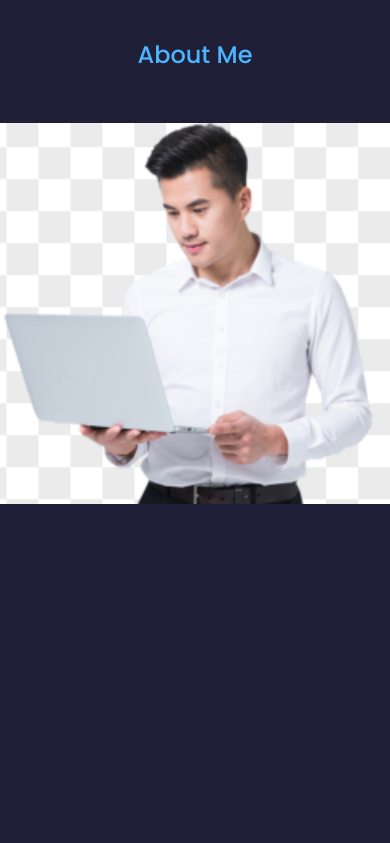
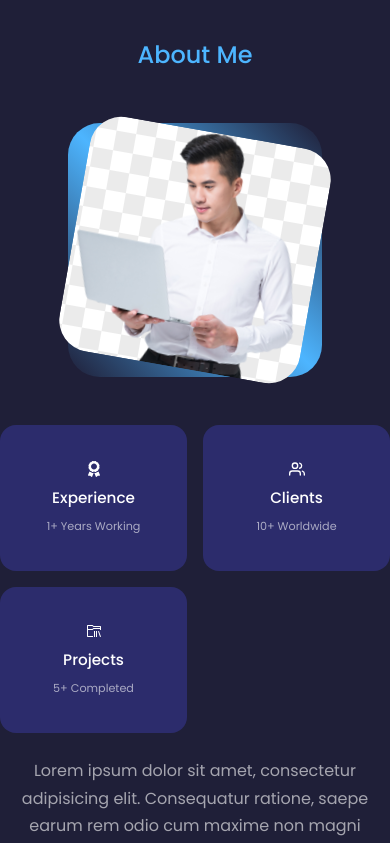
Before and after one commit to prateeksahu-me/React-Portfolio-Website-1, a React (Create React App) app: page / in a window 390 px wide. Shown: the part 960-1803 px from the top of the page. Built offline with nearby package versions, Linux system fonts and the light colour scheme.

Commit message:
added about me section

```diff
--- a/src/components/about/About.jsx
+++ b/src/components/about/About.jsx
@@ -1,6 +1,9 @@
 import React from 'react'
 import './about.css'
 import ME from '../../assets/me-about.png'
+import {FaAward} from 'react-icons/fa'
+import {FiUsers} from 'react-icons/fi'
+import {VscFolderLibrary} from 'react-icons/vsc'
 
 const About = () => {
   return (
@@ -8,11 +11,36 @@
       <h5>Get To Know</h5>
       <h2>About Me</h2>
       <div className="container about__container">
-        <div className="aboutme">
+        <div className="about__me">
           <div className="about__me-image">
-            <img src={ME} alt="" />
+            <img src={ME} alt="About Image" />
           </div>
         </div>
+
+        <div className="about__content">
+          <div className="about__cards">
+            <article className='about__card'>
+                <FaAward className='about_icon'/>
+                <h5>Experience</h5>
+                <small>1+ Years Working</small>
+            </article>
+            <article className='about__card'>
+                <FiUsers className='about_icon'/>
+                <h5>Clients</h5>
+                <small>10+ Worldwide</small>
+            </article>
+            <article className='about__card'>
+                <VscFolderLibrary className='about_icon'/>
+                <h5>Projects</h5>
+                <small>5+ Completed</small>
+            </article>
+          </div>
+          <p>Lorem ipsum dolor sit amet, consectetur adipisicing elit. Consequatur ratione, saepe earum rem odio cum maxime non magni reiciendis et error nobis quia nisi cupiditate, corporis magnam voluptatibus dolorum qui.</p>
+
+          <a href="#contact" className='btn btn-primary'>Let's Talk</a>
+
+        </div>
+
       </div>
     </section>
   )
--- a/src/components/about/about.css
+++ b/src/components/about/about.css
@@ -0,0 +1,111 @@
+.about__container {
+    display: grid;
+    grid-template-columns: 35% 50%;
+    gap: 15%;
+}
+
+.about__me {
+    width: 100%;
+    aspect-ratio: 1/1;
+    border-radius: 2rem;
+    background: linear-gradient(
+        45deg,
+        transparent,
+        var(--color-primary),
+        transparent
+    );
+    display: grid;
+    place-items: center;
+}
+
+.about__me-image{
+    border-radius: 2rem;
+    overflow: hidden;
+    transform: rotate(10deg);
+    transition: var(--transition);
+}
+
+.about__me-image:hover {
+    transform: rotate(0);
+}
+
+.about__cards {
+    display: grid;
+    grid-template-columns: repeat(3,1fr);
+    gap: 1.5rem;
+}
+
+.about__card {
+    background-color: var(--color-bg-variant);
+    border: 1px solid transparent;
+    border-radius: 1rem;
+    padding: 2rem;
+    text-align: center;
+    transition: var(--transition);
+}
+
+.about__card:hover {
+    background: transparent;
+    border-color: var(--color-primary-variant);
+    cursor: default;
+}
+
+.about__icon {
+    color: var(--color-primary);
+    font-size: 1.4rem;
+    margin-bottom: 1rem;
+}
+
+.about__card h5 {
+    font-size: 0.95rem;
+}
+
+.about__card small{
+    font-size: 0.7rem;
+    color: var(--color-light);
+}
+
+.about__content p {
+    margin: 2rem 0 2.6 rem;
+    color: var(--color-light);
+}
+
+/*================== MEDIA QUERIES (MEDIUM DEVICES) ===================*/
+
+@media screen and (max-width: 1024px) {
+   .about__container {
+        grid-template-columns: 1fr;
+        gap: 0;
+   }
+
+   .about__me {
+        width: 50%;
+        margin: 2rem auto 4rem;
+   }
+   .about__content p {
+    margin: 1rem 0 1.5rem;
+   }
+
+}
+
+/*================== MEDIA QUERIES (SMALL DEVICES) ===================*/
+
+@media screen and (max-width: 600px) {
+
+    .about__me {
+        width: 65%;
+        margin: 0 auto 3rem;
+    }
+
+    .about__cards {
+        grid-template-columns: 1fr 1fr;
+        gap: 1rem;
+    }
+    .about__content {
+        text-align: center;
+    }
+
+    .about__content p {
+        margin: 1.5rem 0;
+    }
+}
```
